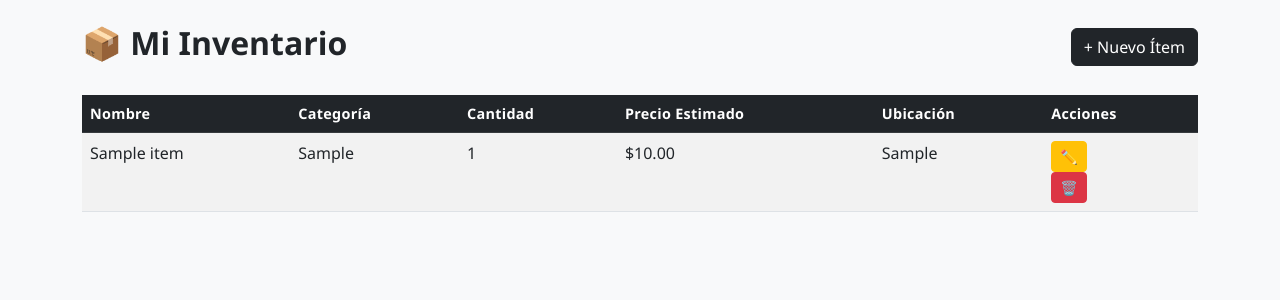
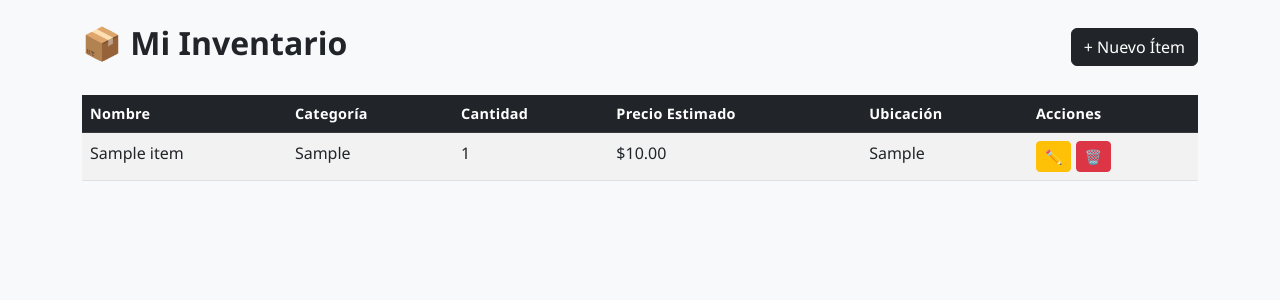
Before and after one commit to FPSHK/inventarioPersonal, a Flask app: page /dashboard in a window 1280 px wide. Shown: the part 57-357 px from the top of the page. Run offline with Flask 3, Linux system fonts and the light colour scheme; a user stored in the database is signed in; data comes from the database, SQL or seed files in the repository; tables that the repository leaves empty hold one stand-in row (values such as "Sample post"); parts of the project's set-up code (start-up, migrations or seed data) failed here and were passed over.

Commit message:
Arregle problemas de indentacion, reescribi unos comentarios y mas misc

```diff
--- a/app/templates/dashboard.html
+++ b/app/templates/dashboard.html
@@ -29,9 +29,9 @@
                 <td>{{ item.ubicacion or '—' }}</td>
                 <td>
                     <a href="{{ url_for('main.editar_item', id=item.id) }}" class="btn btn-sm btn-warning">✏️</a>
-                    <!-- Leve debug: Cambie el enlace por un formulario POST para resolver error 405-->
-                    <form method="POST" action="{{ url_for('main.eliminar_item', id=item.id) }}"
-                        style="display: line"
+                    <!-- Form POST en vez de <a href>, la ruta "eliminar_item" solo acepta POST-->
+                <form method="POST" action="{{ url_for('main.eliminar_item', id=item.id) }}"
+                        style="display: inline;"
                         onsubmit="return confirm('¿Estás seguro de eliminar este item?')">
                     <button type="submit" class="btn btn-sm btn-danger">🗑️</button>
                 </form>
```
Also changed, not shown: app/templates/items.html (+4 -4 lines), requirements.txt (line endings or trailing spaces).
